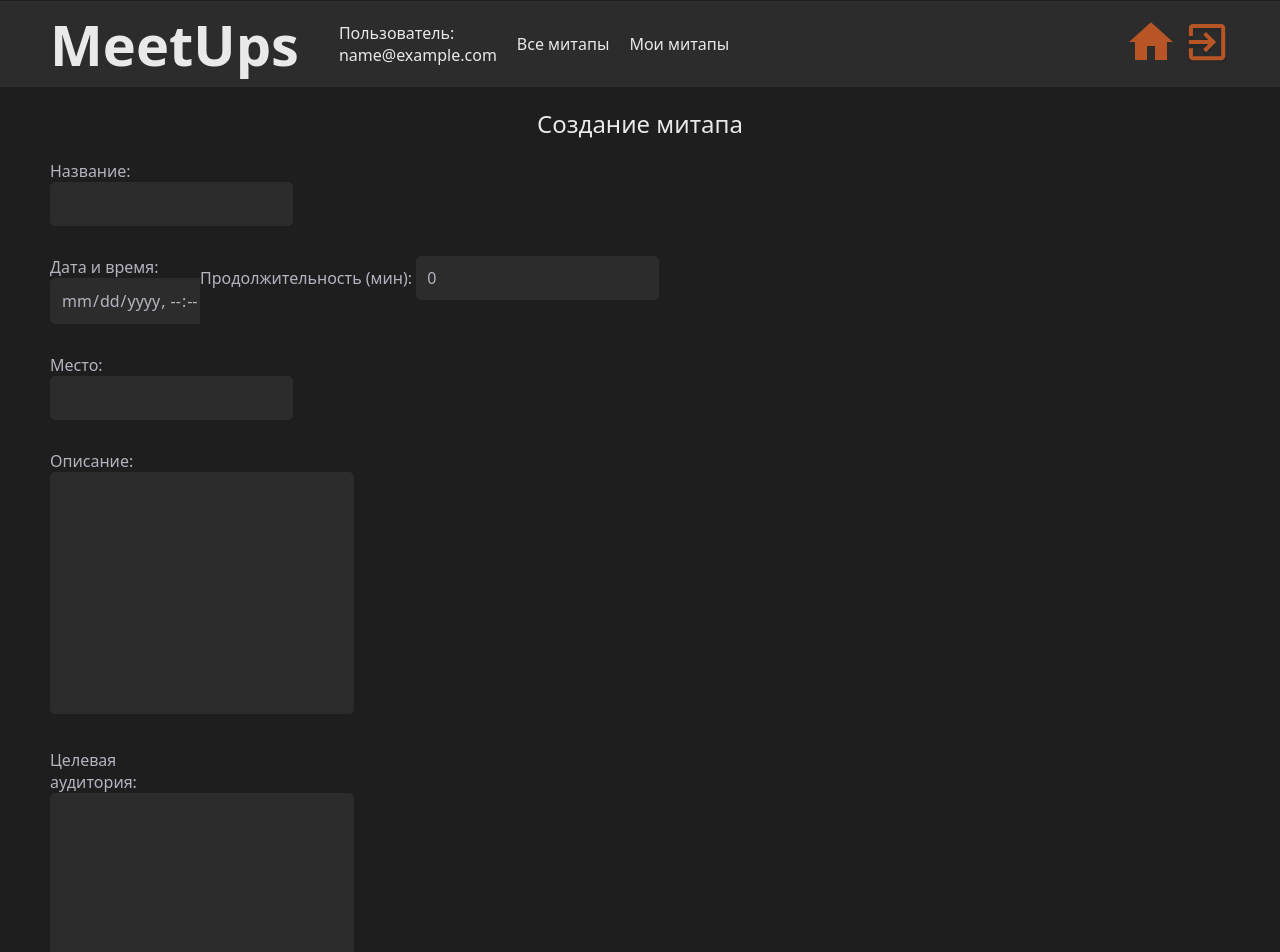
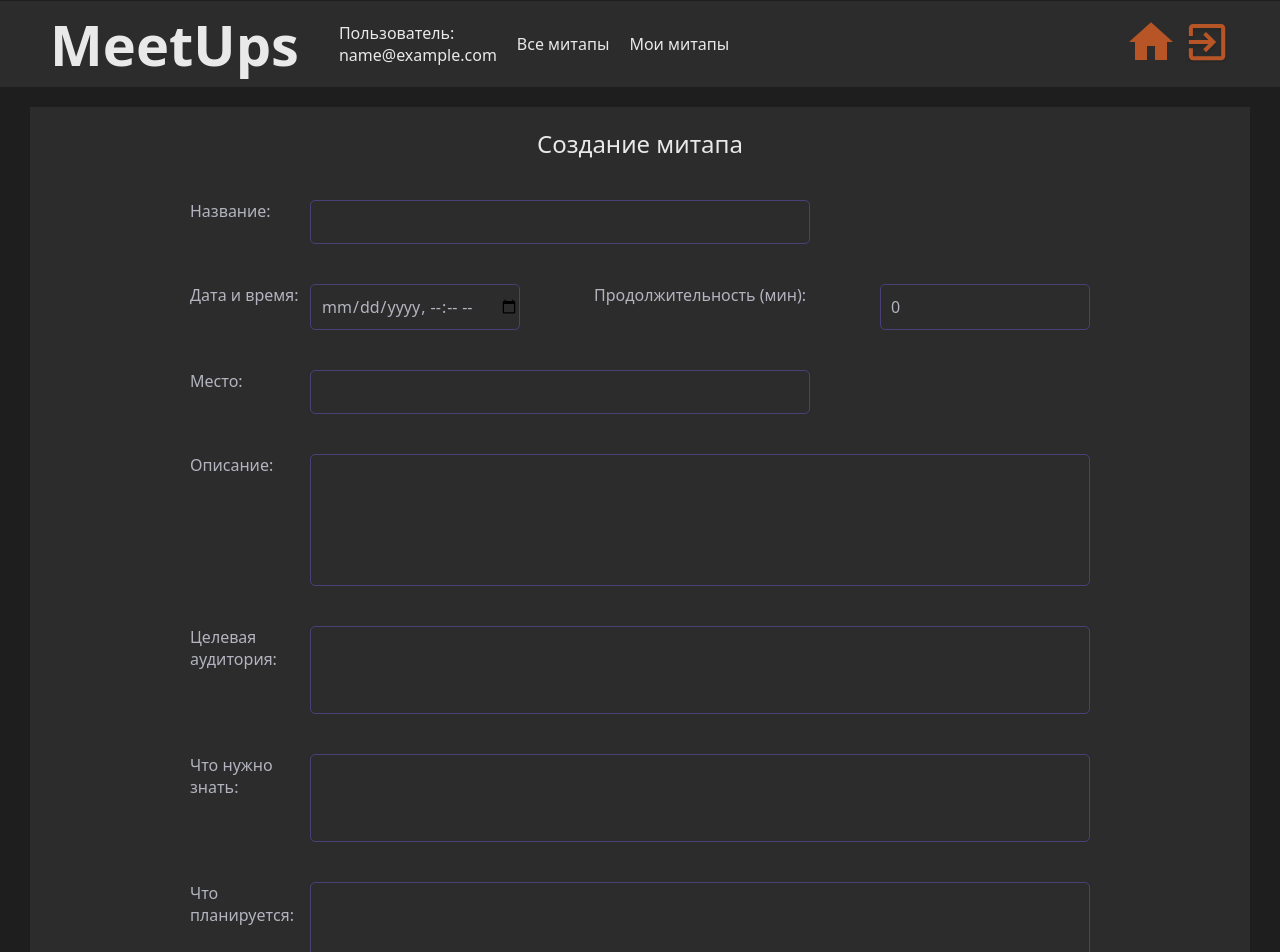
Before and after one commit to AlexandraRusak/meetup_app, an Angular app: page /meetup-entry in a window 1280 px wide. Shown: the top 952 px of the page. Built offline with nearby package versions, Linux system fonts and the light colour scheme; sample sign-in values are in the browser's storage.

Commit message:
added CSS to meetup entry form

```diff
--- a/src/app/meetup-entry/meetup-entry.component.html
+++ b/src/app/meetup-entry/meetup-entry.component.html
@@ -4,60 +4,60 @@
     <div class="form">
 
       <div class="form-line">
-        <label class="form-label" for="heading">Название:
+        <label class="form-label" for="heading">Название: </label>
           <input class="unset-input input form-input" type="text" id="heading" formControlName="name">
-        </label>
+
       </div>
 
-      <div class="date-time form-line">
+      <div class="date-time">
         <!--      <label for="m-date">Дата:-->
         <!--        <input class="unset-input input" type="date" id="m-date" formControlName="m_date">-->
         <!--      </label>-->
-        <label for="m-time">Дата и время:
+        <label for="m-time">Дата и время:</label>
           <input class="unset-input input" type="datetime-local" id="m-time" formControlName="time">
-        </label>
-        <label for="m-duration">Продолжительность (мин):
+
+        <label class="duration" for="m-duration">Продолжительность (мин):</label>
           <input class="unset-input input" type="text" id="m-duration" formControlName="duration">
-        </label>
+
       </div>
 
       <div class="form-line">
-        <label for="venue">Место:
+        <label for="venue">Место:</label>
           <input class="unset-input input" type="text" id="venue" formControlName="location">
-        </label>
+
       </div>
 
       <div class="form-line">
-        <label for="description">Описание:
-          <textarea maxlength="250" class="unset-input input" name="" id="description" cols="30" rows="10"
+        <label for="description">Описание:</label>
+          <textarea maxlength="250" class="unset-input input" name="" id="description" cols="30" rows="5"
                     formControlName="description"></textarea>
-        </label>
+
       </div>
       <div class="form-line">
-        <label for="target-aud">Целевая аудитория:
-          <textarea maxlength="250" class="unset-input input" name="" id="target-aud" cols="30" rows="10"
+        <label for="target-aud">Целевая аудитория:</label>
+          <textarea maxlength="250" class="unset-input input" name="" id="target-aud" cols="30" rows="3"
                     formControlName="target_audience"></textarea>
-        </label>
+
       </div>
       <div class="form-line">
-        <label for="need-to-know">Что нужно знать:
-          <textarea maxlength="250" class="unset-input input" name="" id="need-to-know" cols="30" rows="10"
+        <label for="need-to-know">Что нужно знать: </label>
+          <textarea maxlength="250" class="unset-input input" name="" id="need-to-know" cols="30" rows="3"
                     formControlName="need_to_know"></textarea>
-        </label>
+
       </div>
 
       <div class="form-line">
-        <label for="will_happen">Что планируется:
-          <textarea maxlength="250" class="unset-input input" name="" id="will_happen" cols="30" rows="10"
+        <label for="will_happen">Что планируется:</label>
+          <textarea maxlength="250" class="unset-input input" name="" id="will_happen" cols="30" rows="3"
                     formControlName="will_happen"></textarea>
-        </label>
+
       </div>
 
       <div class="form-line">
-        <label for="reason_to_come">Зачем посещать:
-          <textarea maxlength="250" class="unset-input input" name="" id="reason_to_come" cols="30" rows="10"
+        <label for="reason_to_come">Зачем посещать:</label>
+          <textarea maxlength="250" class="unset-input input" name="" id="reason_to_come" cols="30" rows="3"
                     formControlName="reason_to_come"></textarea>
-        </label>
+
       </div>
 
       <button class="ax-button btn btn-local" type="submit">Создать митап</button>
--- a/src/app/meetup-entry/meetup-entry.component.scss
+++ b/src/app/meetup-entry/meetup-entry.component.scss
@@ -1,10 +1,24 @@
 .form {
   display: grid;
-  row-gap: 30px;
+ column-gap: 20px;
+  row-gap: 40px;
+  width: 900px;
+  margin-inline: auto;
+
+}
+
+form,
+form>*,
+h2,
+label,
+div {
+  background-color: var(--accent-back-color);
 }
 
 .date-time {
-  display: flex;
+  display: grid;
+  grid-auto-flow: column;
+  grid-template-columns: 120px 210px 1fr 210px
 }
 
 
@@ -15,8 +29,8 @@
   margin-bottom: 20px;
 }
 
-input {
-
+input:hover, textarea:hover {
+  outline: 2px solid var(--accent-color-violet);
 }
 
 h2 {
@@ -24,17 +38,33 @@ h2 {
   font-size: 1.5rem;
   font-weight: normal;
   margin-block: 20px;
+  padding-block: 20px;
 }
 
 input, textarea {
   font-family: inherit;
+  border: 0.5px solid var(--accent-color-violet);
 }
 
 .form-line {
   display: grid;
-  grid-template-columns: 150px 1fr;
-  grid-template-areas: "form-label" "form-input";
+  grid-auto-flow: column;
+  grid-template-columns: 120px 1fr;
+ }
+
+.form-line > input {
+  width: 500px;
 }
+
+.date-time {
+  display: grid;
+  grid-auto-flow: column;
+}
+
+.duration {
+  text-align: center;
+}
+
 
 
 
```
